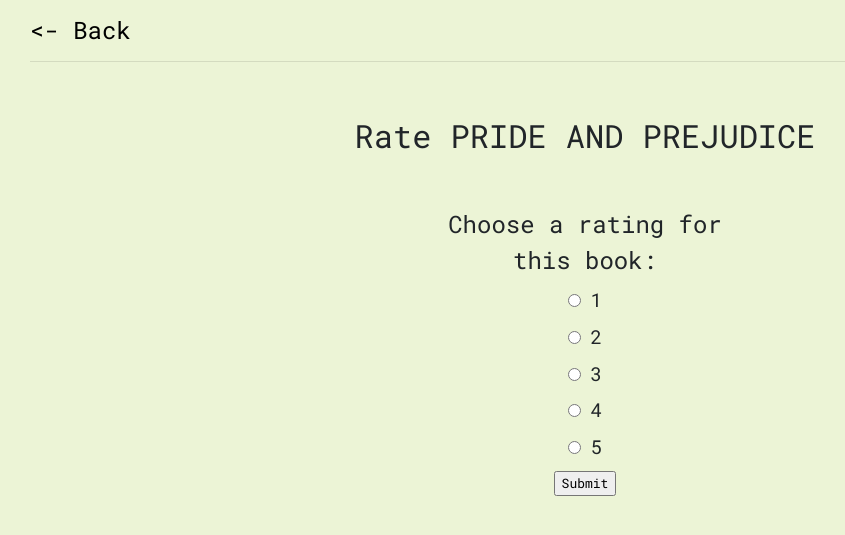
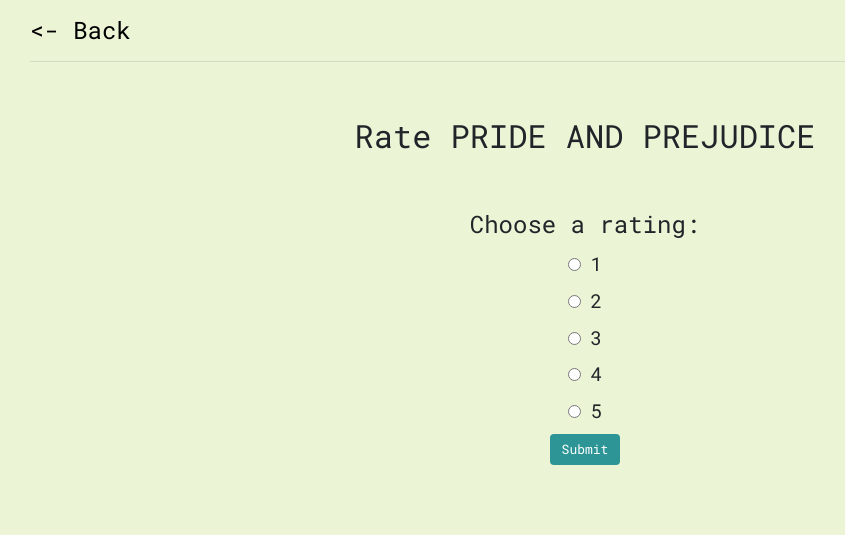
Before and after one commit to arachnidly/Lumina, a Flask app: template templates/ratebook.html in a window 1280 px wide. Shown: the part 98-633 px from the top of the page, without its empty margins (55-900 px from the left). Run offline with Flask 3, Linux system fonts and the light colour scheme; the template is opened without the code that fills it: values that come from a table or form of the project are taken from there, others are empty; data comes from the database, SQL or seed files in the repository; some libraries are stand-ins or nearby versions; some web fonts are replaced.

Commit message:
minor corrections in book rating page

```diff
--- a/templates/ratebook.html
+++ b/templates/ratebook.html
@@ -21,7 +21,7 @@
             <div class="col-4">
                 <form method="post" id="formy">
                     <fieldset>
-                        <legend>Choose a rating for this book:</legend>
+                        <legend>Choose a rating:</legend>
 
                         <input type="radio" id="rating1" name="rating" value="1">
                         <label for="rating1">1</label><br>
@@ -38,7 +38,7 @@
                         <input type="radio" id="rating5" name="rating" value="5">
                         <label for="rating5">5</label><br>
 
-                        <input type="submit" value="Submit">
+                        <input class="btn btn-custom" type="submit" value="Submit">
                     </fieldset>
                 </form>
             </div>
```
